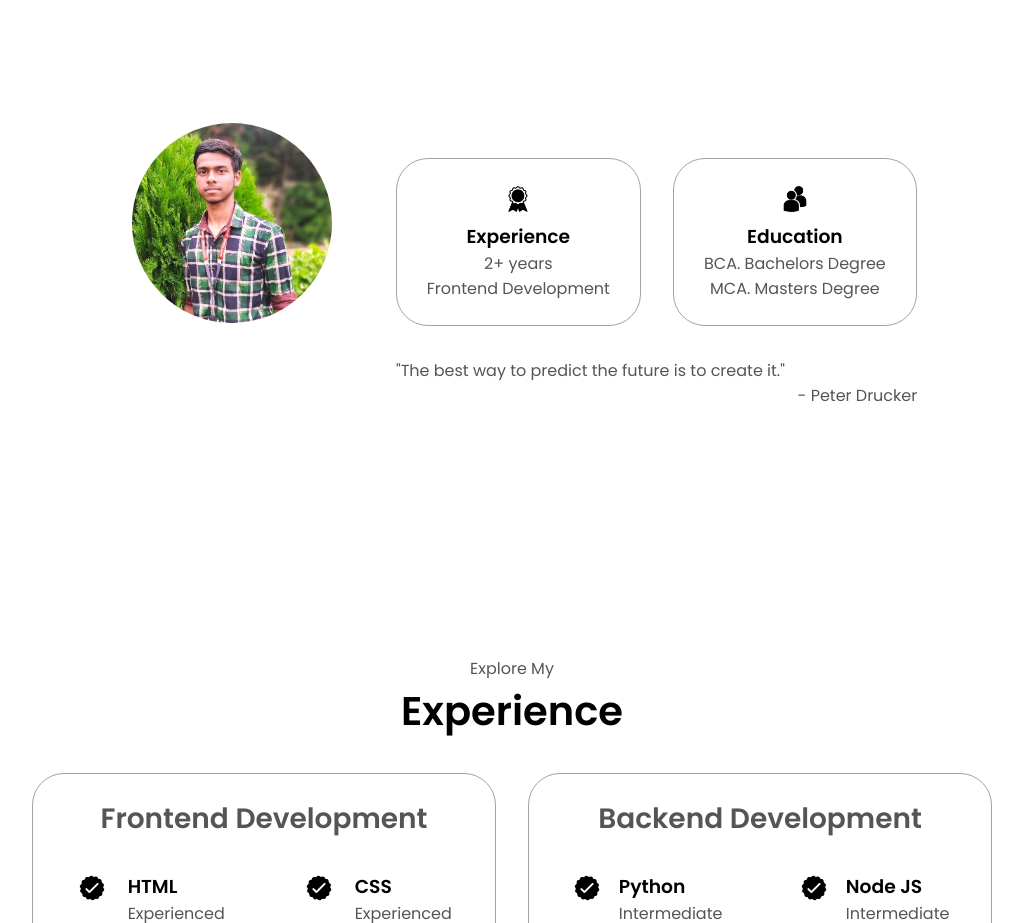
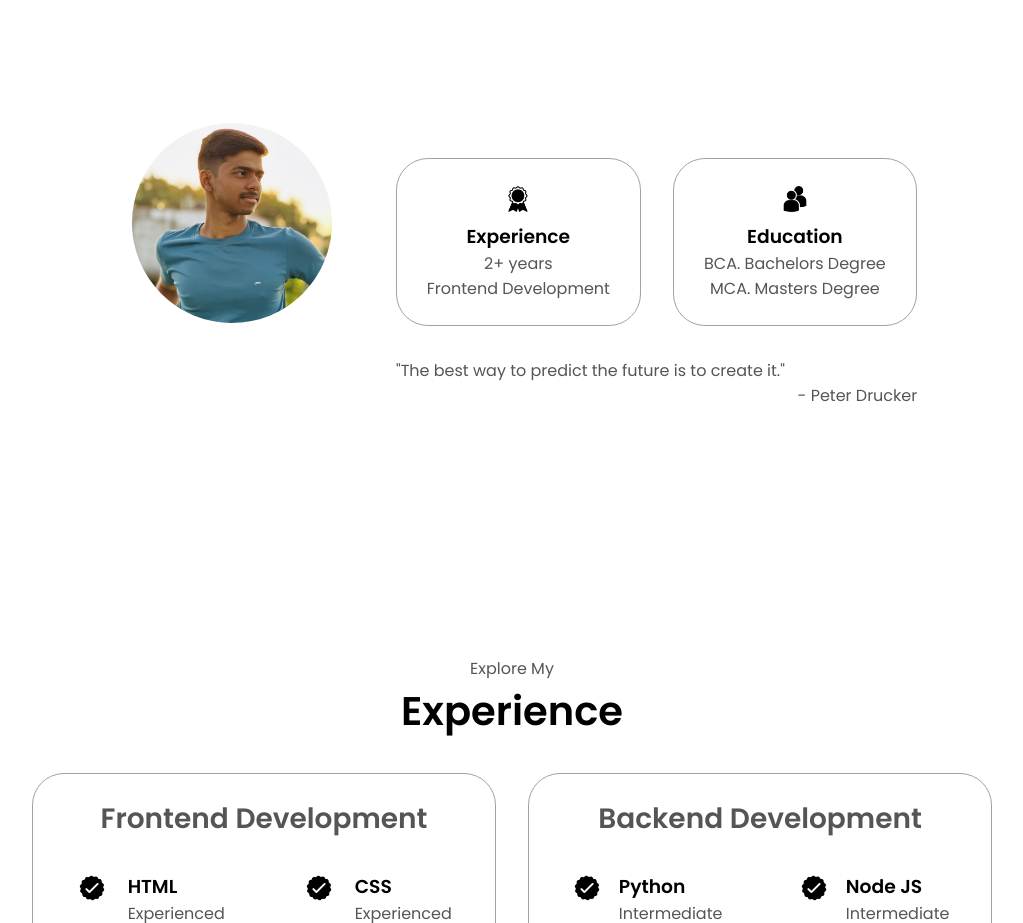
Before and after one commit to prasxor/Code, a plain HTML site: page portflio.html in a window 1280 px wide. Shown: the part 1040-1963 px from the top of the page, without its empty margins (128-1151 px from the left). Drawn offline with Linux system fonts and the light colour scheme.

Commit message:
updated portfilo

```diff
--- a/portflio.html
+++ b/portflio.html
@@ -68,7 +68,7 @@
         <h1 class="title">About Me</h1>
         <div class="section-container">
             <div class="section__pic-container1">
-                <img src="./Images/profile_prashant.jpg" alt="Profile picture" class="about-pic" />
+                <img src="./Images/prashant_profile.jpg" alt="Profile picture" class="about-pic" />
             </div>
             <div class="about-details-container">
                 <div class="about-containers">
```
Also changed, not shown: Images/prashant.jpg, Images/prashant_profile.jpg (added).
